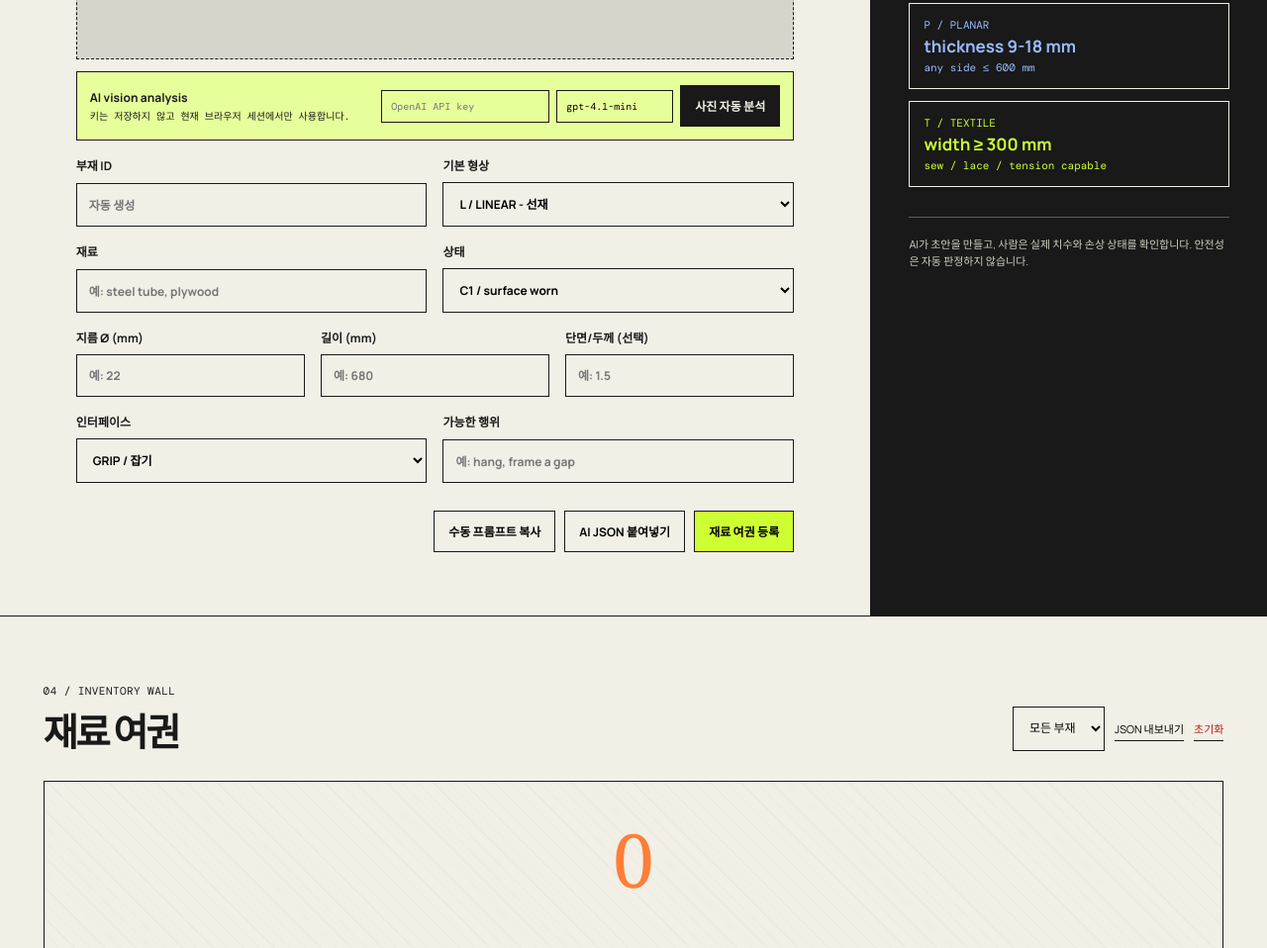
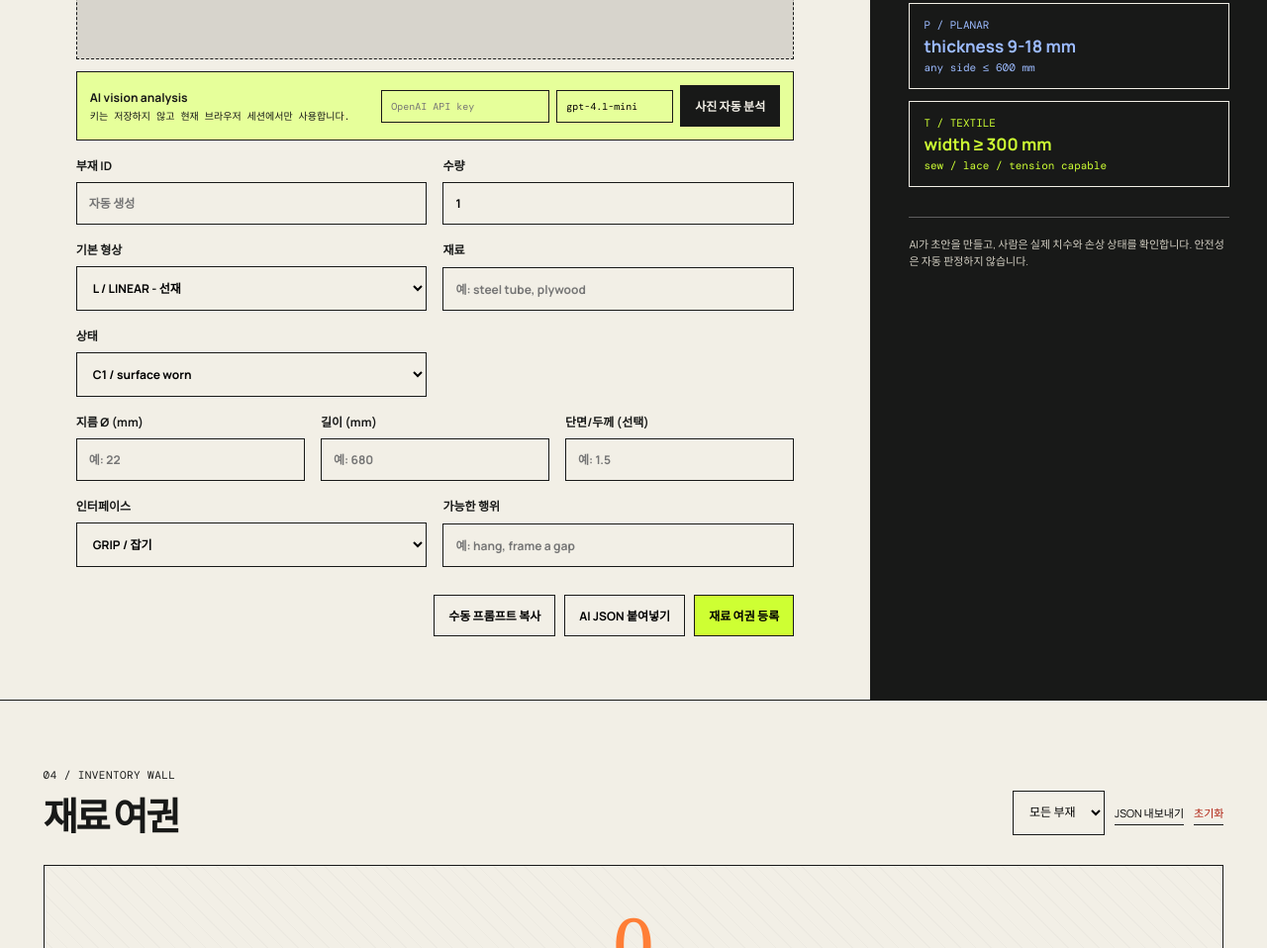
Before and after one commit to 01sum1n/snu_isc_journey, a plain HTML site: page replay-material-passport/index.html in a window 1280 px wide. Shown: the part 1147-2105 px from the top of the page at 99% size. Drawn offline with nearby package versions, Linux system fonts and the light colour scheme.

Commit message:
Add quantity field for grouped parts

```diff
--- a/replay-material-passport/index.html
+++ b/replay-material-passport/index.html
@@ -87,6 +87,9 @@
             <div class="form-grid">
               <label>부재 ID
                 <input id="partId" name="id" placeholder="자동 생성" />
+              </label>
+              <label>수량
+                <input id="quantity" name="quantity" type="number" min="1" step="1" value="1" />
               </label>
               <label>기본 형상
                 <select id="family" name="family">
```
